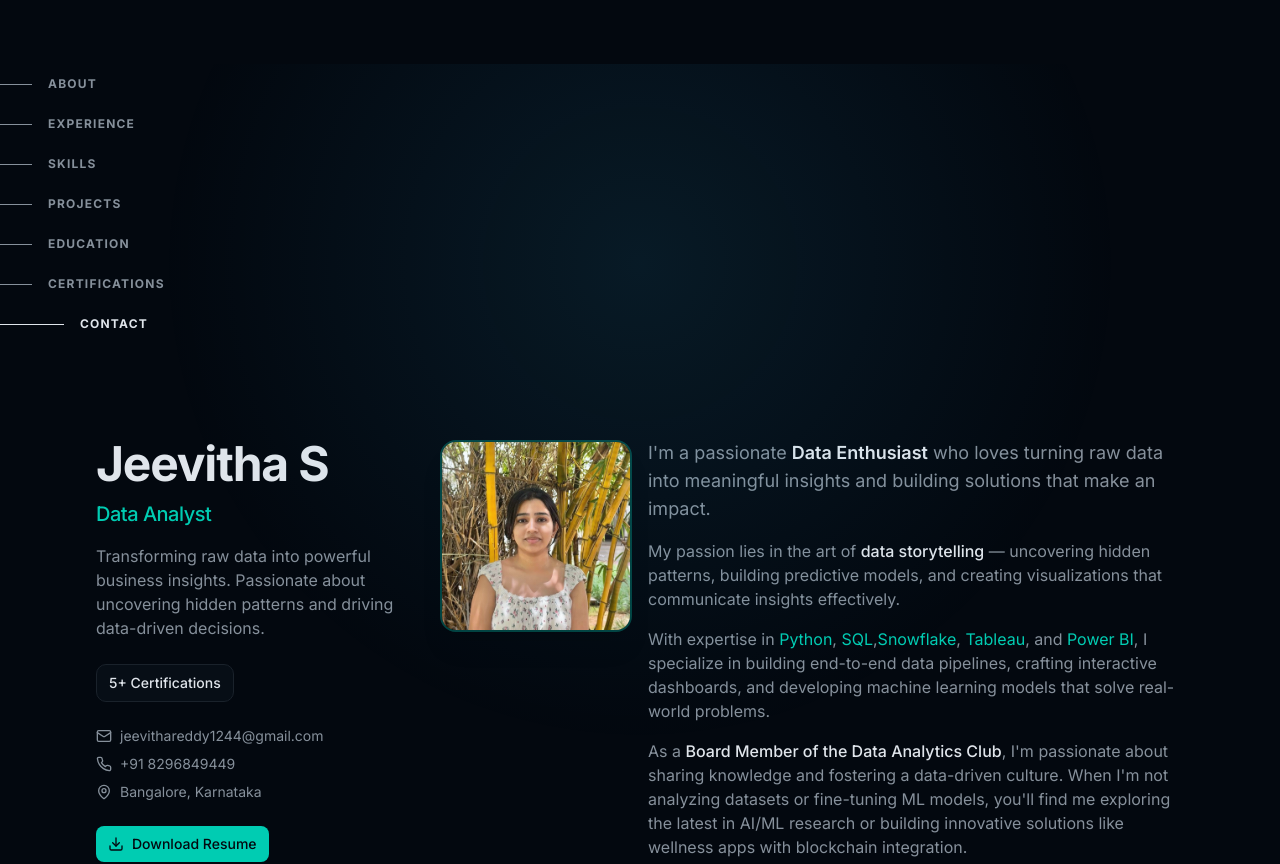
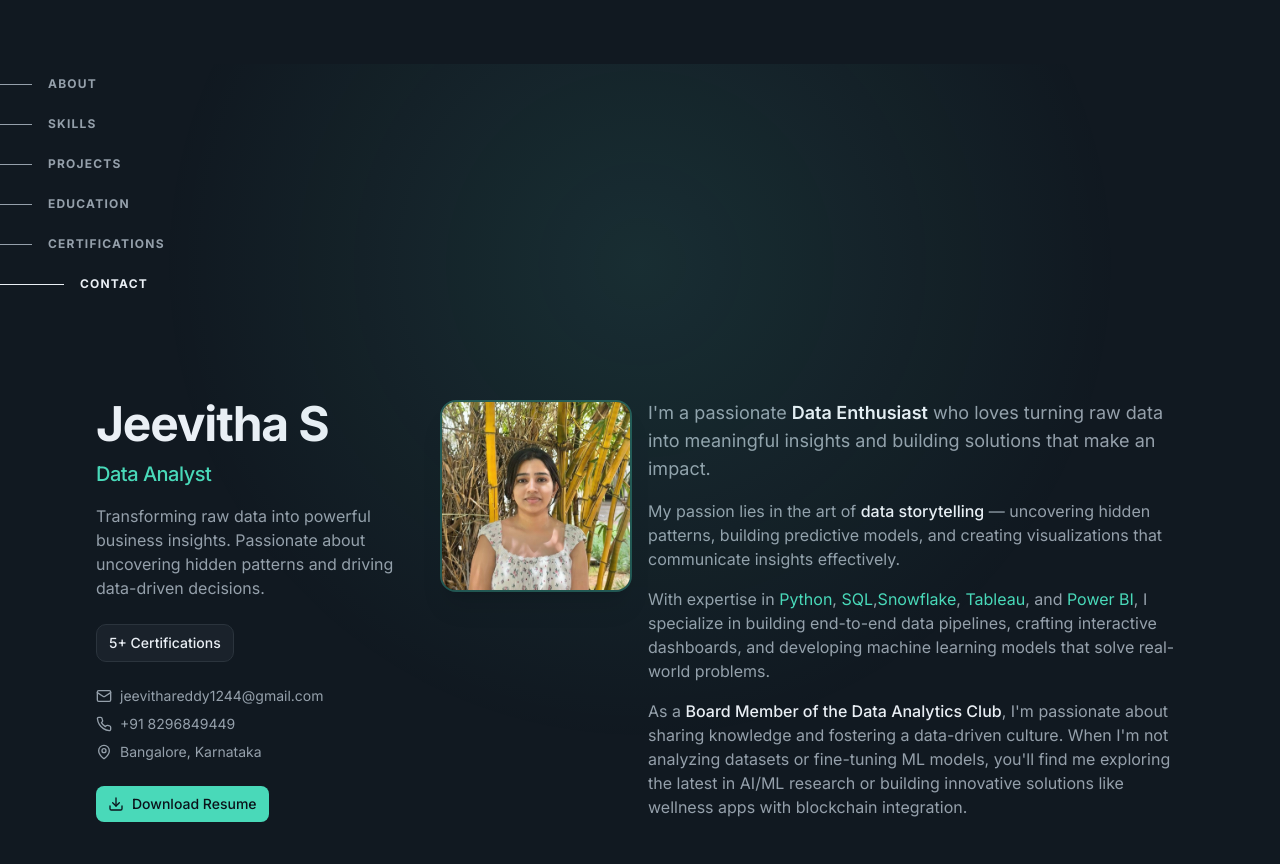
Before and after one commit to jeevitha1204/Portfolio, a Next.js app: page / in a window 1280 px wide. Shown: the top 864 px of the page. Built offline with nearby package versions, Linux system fonts and the light colour scheme.

Commit message:
feat: remove Experience section and lighten theme
Update theme with softer slate background and brighter teal accents.

Co-authored-by: Jeevitha <212362571+jeevitha1204@users.noreply.github.com>

```diff
--- a/app/globals.css
+++ b/app/globals.css
@@ -3,76 +3,76 @@
 
 @custom-variant dark (&:is(.dark *));
 
-/* Dark theme inspired by Brittany Chiang's portfolio - slate/teal accent */
+/* Lighter slate theme with soft teal accent */
 :root {
-  --background: oklch(0.13 0.02 250);
-  --foreground: oklch(0.92 0.01 250);
-  --card: oklch(0.16 0.02 250);
-  --card-foreground: oklch(0.92 0.01 250);
-  --popover: oklch(0.16 0.02 250);
-  --popover-foreground: oklch(0.92 0.01 250);
-  --primary: oklch(0.75 0.15 180);
-  --primary-foreground: oklch(0.13 0.02 250);
-  --secondary: oklch(0.2 0.02 250);
-  --secondary-foreground: oklch(0.92 0.01 250);
-  --muted: oklch(0.25 0.02 250);
-  --muted-foreground: oklch(0.65 0.02 250);
-  --accent: oklch(0.75 0.15 180);
-  --accent-foreground: oklch(0.13 0.02 250);
+  --background: oklch(0.21 0.02 250);
+  --foreground: oklch(0.95 0.01 250);
+  --card: oklch(0.25 0.02 250);
+  --card-foreground: oklch(0.95 0.01 250);
+  --popover: oklch(0.25 0.02 250);
+  --popover-foreground: oklch(0.95 0.01 250);
+  --primary: oklch(0.8 0.13 175);
+  --primary-foreground: oklch(0.18 0.02 250);
+  --secondary: oklch(0.28 0.02 250);
+  --secondary-foreground: oklch(0.95 0.01 250);
+  --muted: oklch(0.32 0.02 250);
+  --muted-foreground: oklch(0.7 0.02 250);
+  --accent: oklch(0.8 0.13 175);
+  --accent-foreground: oklch(0.18 0.02 250);
   --destructive: oklch(0.577 0.245 27.325);
   --destructive-foreground: oklch(0.577 0.245 27.325);
-  --border: oklch(0.25 0.02 250);
-  --input: oklch(0.25 0.02 250);
-  --ring: oklch(0.75 0.15 180);
-  --chart-1: oklch(0.75 0.15 180);
+  --border: oklch(0.32 0.02 250);
+  --input: oklch(0.32 0.02 250);
+  --ring: oklch(0.8 0.13 175);
+  --chart-1: oklch(0.8 0.13 175);
   --chart-2: oklch(0.6 0.118 184.704);
   --chart-3: oklch(0.398 0.07 227.392);
   --chart-4: oklch(0.828 0.189 84.429);
   --chart-5: oklch(0.769 0.188 70.08);
   --radius: 0.625rem;
-  --sidebar: oklch(0.16 0.02 250);
-  --sidebar-foreground: oklch(0.92 0.01 250);
-  --sidebar-primary: oklch(0.75 0.15 180);
-  --sidebar-primary-foreground: oklch(0.13 0.02 250);
-  --sidebar-accent: oklch(0.2 0.02 250);
-  --sidebar-accent-foreground: oklch(0.92 0.01 250);
-  --sidebar-border: oklch(0.25 0.02 250);
-  --sidebar-ring: oklch(0.75 0.15 180);
+  --sidebar: oklch(0.25 0.02 250);
+  --sidebar-foreground: oklch(0.95 0.01 250);
+  --sidebar-primary: oklch(0.8 0.13 175);
+  --sidebar-primary-foreground: oklch(0.18 0.02 250);
+  --sidebar-accent: oklch(0.28 0.02 250);
+  --sidebar-accent-foreground: oklch(0.95 0.01 250);
+  --sidebar-border: oklch(0.32 0.02 250);
+  --sidebar-ring: oklch(0.8 0.13 175);
 }
 
 .dark {
-  --background: oklch(0.13 0.02 250);
-  --foreground: oklch(0.92 0.01 250);
-  --card: oklch(0.16 0.02 250);
-  --card-foreground: oklch(0.92 0.01 250);
-  --popover: oklch(0.16 0.02 250);
-  --popover-foreground: oklch(0.92 0.01 250);
-  --primary: oklch(0.75 0.15 180);
-  --primary-foreground: oklch(0.13 0.02 250);
-  --secondary: oklch(0.2 0.02 250);
-  --secondary-foreground: oklch(0.92 0.01 250);
-  --muted: oklch(0.25 0.02 250);
-  --muted-foreground: oklch(0.65 0.02 250);
-  --accent: oklch(0.75 0.15 180);
-  --accent-foreground: oklch(0.13 0.02 250);
+  --background: oklch(0.21 0.02 250);
+  --foreground: oklch(0.95 0.01 250);
+  --card: oklch(0.25 0.02 250);
+  --card-foreground: oklch(0.95 0.01 250);
+  --popover: oklch(0.25 0.02 250);
+  --popover-foreground: oklch(0.95 0.01 250);
+  --primary: oklch(0.8 0.13 175);
+  --primary-foreground: oklch(0.18 0.02 250);
+  --secondary: oklch(0.28 0.02 250);
+  --secondary-foreground: oklch(0.95 0.01 250);
+  --muted: oklch(0.32 0.02 250);
+  --muted-foreground: oklch(0.7 0.02 250);
+  --accent: oklch(0.8 0.13 175);
+  --accent-foreground: oklch(0.18 0.02 250);
   --destructive: oklch(0.396 0.141 25.723);
   --destructive-foreground: oklch(0.637 0.237 25.331);
-  --border: oklch(0.25 0.02 250);
-  --input: oklch(0.25 0.02 250);
-  --ring: oklch(0.75 0.15 180);
-  --chart-1: oklch(0.75 0.15 180);
+  --border: oklch(0.32 0.02 250);
+  --input: oklch(0.32 0.02 250);
+  --ring: oklch(0.8 0.13 175);
+  --chart-1: oklch(0.8 0.13 175);
   --chart-2: oklch(0.696 0.17 162.48);
   --chart-3: oklch(0.769 0.188 70.08);
   --chart-4: oklch(0.627 0.265 303.9);
   --chart-5: oklch(0.645 0.246 16.439);
-  --sidebar: oklch(0.16 0.02 250);
-  --sidebar-foreground: oklch(0.92 0.01 250);
-  --sidebar-primary: oklch(0.75 0.15 180);
-  --sidebar-primary-foreground: oklch(0.13 0.02 250);
-  --sidebar-accent: oklch(0.2 0.02 250);
-  --sidebar-accent-foreground: oklch(0.92 0.01 250);
-  --sidebar-border: oklch(0.25 0.02 250);
-  --sidebar-ring: oklch(0.75 0.15 180);
+  --sidebar: oklch(0.25 0.02 250);
+  --sidebar-foreground: oklch(0.95 0.01 250);
+  --sidebar-primary: oklch(0.8 0.13 175);
+  --sidebar-primary-foreground: oklch(0.18 0.02 250);
+  --sidebar-accent: oklch(0.28 0.02 250);
+  --sidebar-accent-foreground: oklch(0.95 0.01 250);
+  --sidebar-border: oklch(0.32 0.02 250);
+  --sidebar-ring: oklch(0.8 0.13 175);
 }
 
 @theme inline {
@@ -134,15 +134,16 @@ html {
   width: 8px;
 }
 
+/* updated scrollbar to match lighter theme */
 ::-webkit-scrollbar-track {
-  background: oklch(0.13 0.02 250);
+  background: oklch(0.21 0.02 250);
 }
 
 ::-webkit-scrollbar-thumb {
-  background: oklch(0.25 0.02 250);
+  background: oklch(0.32 0.02 250);
   border-radius: 4px;
 }
 
 ::-webkit-scrollbar-thumb:hover {
-  background: oklch(0.75 0.15 180);
+  background: oklch(0.8 0.13 175);
 }
--- a/app/page.tsx
+++ b/app/page.tsx
@@ -1,6 +1,5 @@
 import { Hero } from "@/components/hero"
 import { About } from "@/components/about"
-import { Experience } from "@/components/experience"
 import { Skills } from "@/components/skills"
 import { Projects } from "@/components/projects"
 import { Education } from "@/components/education"
@@ -16,7 +15,7 @@ export default function Home() {
       <div
         className="pointer-events-none fixed inset-0 z-30 transition duration-300 lg:absolute"
         style={{
-          background: "radial-gradient(600px at 50% 200px, rgba(56, 189, 248, 0.1), transparent 80%)",
+          background: "radial-gradient(600px at 50% 200px, rgba(94, 234, 212, 0.1), transparent 80%)",
         }}
       />
 
@@ -32,7 +31,6 @@ export default function Home() {
           {/* Right column - scrollable content */}
           <div className="pt-24 lg:w-1/2 lg:py-24">
             <About />
-            <Experience />
             <Skills />
             <Projects />
             <Education />
--- a/components/navigation.tsx
+++ b/components/navigation.tsx
@@ -5,7 +5,6 @@ import { Menu, X } from "lucide-react"
 
 const navItems = [
   { name: "About", href: "#about" },
-  { name: "Experience", href: "#experience" },
   { name: "Skills", href: "#skills" },
   { name: "Projects", href: "#projects" },
   { name: "Education", href: "#education" },
```
